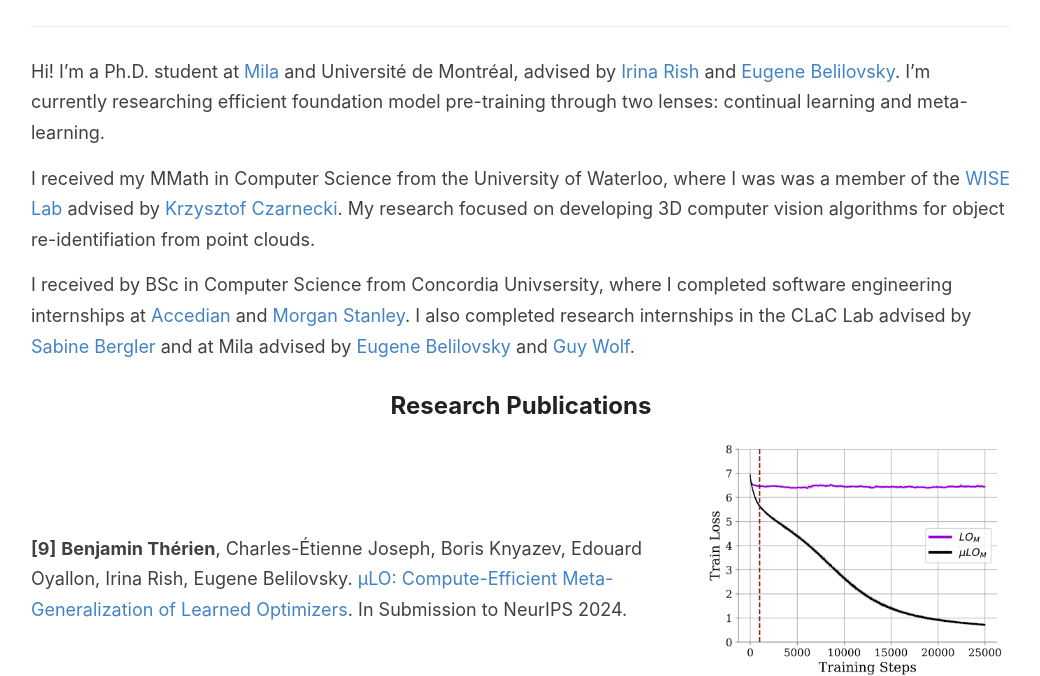
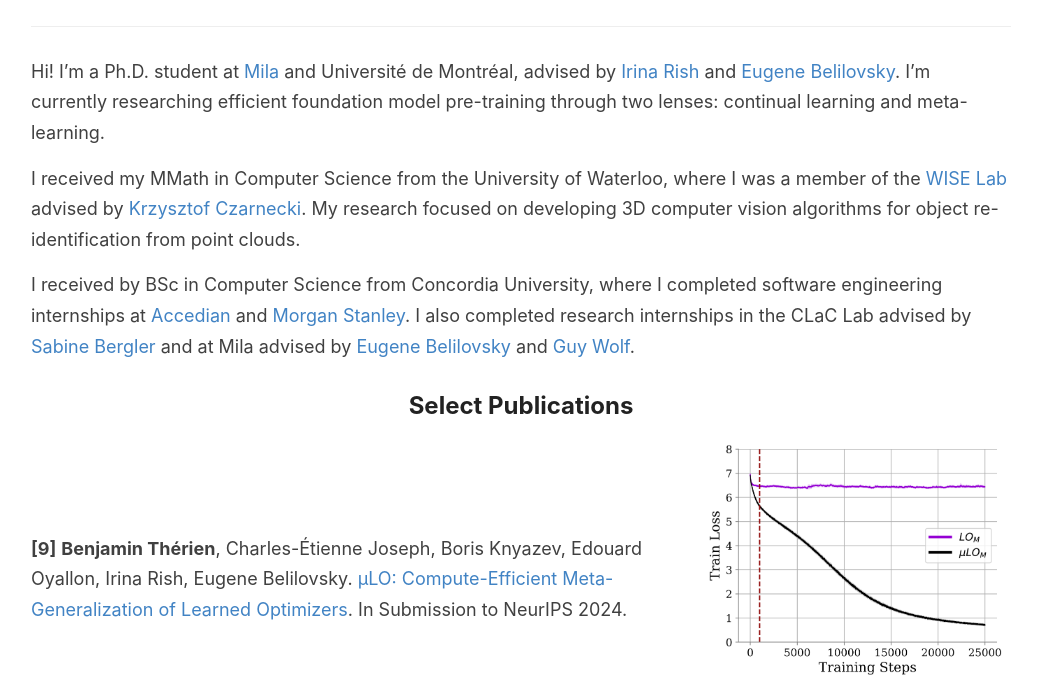
Before and after one commit to bentherien/bentherien.github.io, a Jekyll site: the page built from _pages/index.md, in a window 1280 px wide and 900 px high, cut to the strip 224-900 px from the top of the window. Shown: the whole strip, without its empty margins (119-1159 px from the left). Built offline with Jekyll 4.4.1, drawn with Linux system fonts in a browser that asks for light colours; the list of posts is cut into pages by our own code.

Commit message:
Fix typos and update publication section title

```diff
--- a/_pages/index.md
+++ b/_pages/index.md
@@ -6,11 +6,11 @@ permalink: /
 
 Hi! I'm a Ph.D. student at [Mila](https://mila.quebec/en/person/benjamintherien/) and Université de Montréal, advised by [Irina Rish](https://sites.google.com/view/irinarish/) and [Eugene Belilovsky](http://eugenium.github.io/Students/). I'm currently researching efficient foundation model pre-training through two lenses: continual learning and meta-learning.
 
-I received my MMath in Computer Science from the University of Waterloo, where I was was a member of the [WISE Lab](https://uwaterloo.ca/waterloo-intelligent-systems-engineering-lab/) advised by [Krzysztof Czarnecki](https://uwaterloo.ca/waterloo-intelligent-systems-engineering-lab/people-profiles/krzysztof-czarnecki). My research focused on developing 3D computer vision algorithms for object re-identifiation from point clouds.
+I received my MMath in Computer Science from the University of Waterloo, where I was a member of the [WISE Lab](https://uwaterloo.ca/waterloo-intelligent-systems-engineering-lab/) advised by [Krzysztof Czarnecki](https://uwaterloo.ca/waterloo-intelligent-systems-engineering-lab/people-profiles/krzysztof-czarnecki). My research focused on developing 3D computer vision algorithms for object re-identification from point clouds.
 
-I received by BSc in Computer Science from Concordia Univsersity, where I completed software engineering internships at [Accedian](https://accedian.com/) and [Morgan Stanley](https://www.morganstanley.com/). I also completed research internships in the CLaC Lab advised by [Sabine Bergler](http://users.encs.concordia.ca/~bergler/) and at Mila advised by [Eugene Belilovsky](http://eugenium.github.io/) and [Guy Wolf](http://guywolf.org/).
+I received by BSc in Computer Science from Concordia University, where I completed software engineering internships at [Accedian](https://accedian.com/) and [Morgan Stanley](https://www.morganstanley.com/). I also completed research internships in the CLaC Lab advised by [Sabine Bergler](http://users.encs.concordia.ca/~bergler/) and at Mila advised by [Eugene Belilovsky](http://eugenium.github.io/) and [Guy Wolf](http://guywolf.org/).
 
-## Research Publications
+## Select Publications
 
 <div style="display: flex; align-items: center; flex-direction: row-reverse;">
 <img src="{{ site.baseurl }}/images/mu_lo.png" alt="Placeholder Image" style="margin-left: 15px;" width="316" height="275">
```
